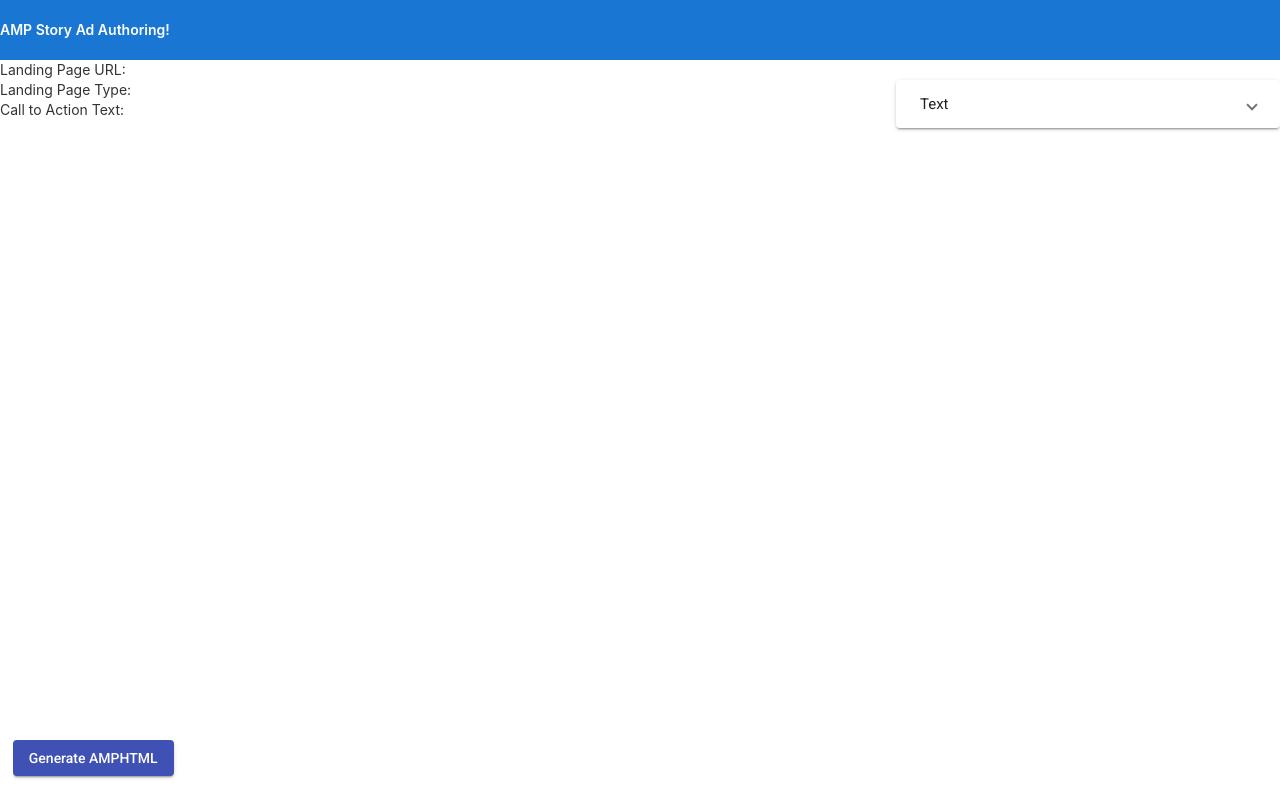
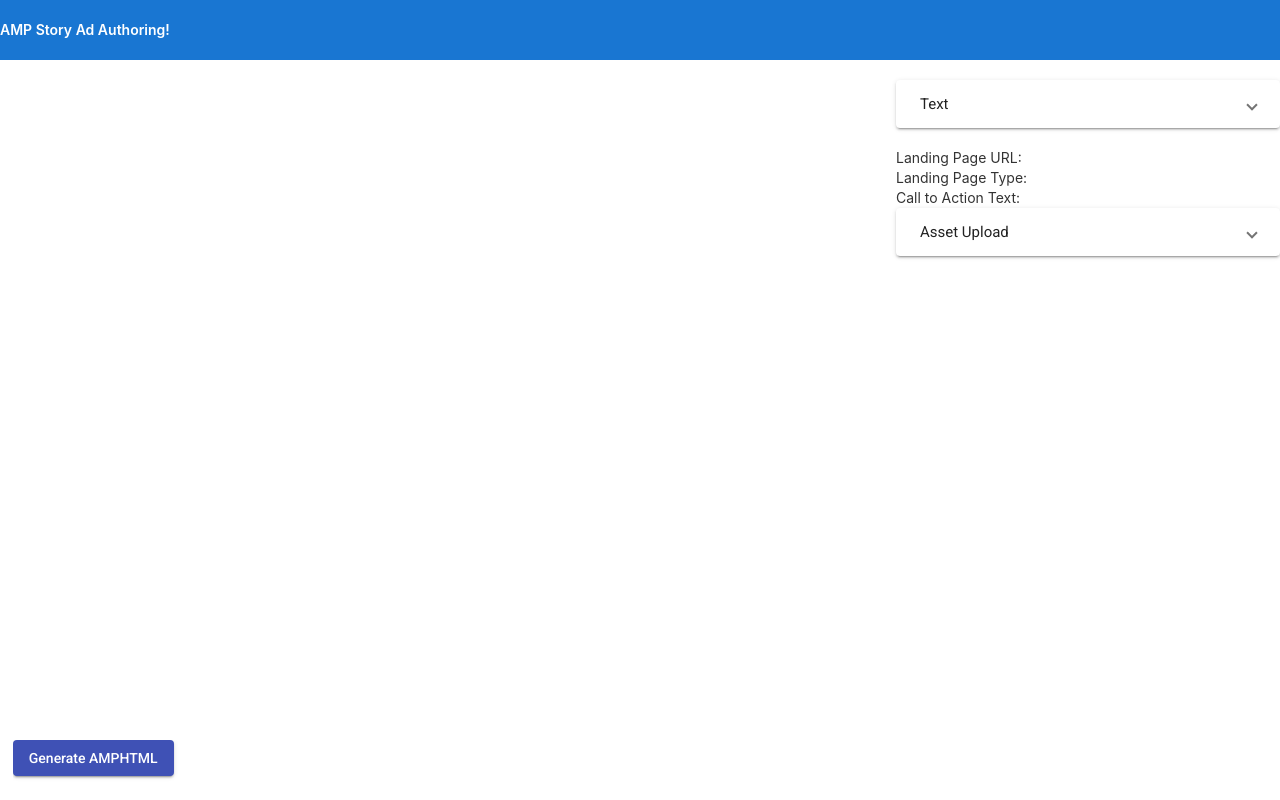
Before and after one commit to ryanfarrow/amp-story-ad-authoring-tool, an Angular app: page / in a window 1280 px wide. Built offline with nearby package versions, Linux system fonts and the light colour scheme.

Commit message:
created asset upload component

```diff
--- a/src/app/ad-authoring/ad-authoring.component.scss
+++ b/src/app/ad-authoring/ad-authoring.component.scss
@@ -7,8 +7,8 @@
     left: 1%;
 }
 
-div.ad-authoring {
-    width: 30%;
-    right: 0px;
-    position: absolute;
-}
+// div.ad-authoring {
+//     width: 30%;
+//     right: 0px;
+//     position: absolute;
+// }
--- a/src/app/app.component.html
+++ b/src/app/app.component.html
@@ -1,2 +1,5 @@
 <app-top-bar></app-top-bar>
-<app-ad-authoring></app-ad-authoring>
+<div class="inputs">
+    <app-ad-authoring></app-ad-authoring>
+    <app-asset-upload></app-asset-upload>
+</div>
--- a/src/app/app.component.scss
+++ b/src/app/app.component.scss
@@ -21,3 +21,9 @@
   font-family: -apple-system, BlinkMacSystemFont, "Segoe UI", Roboto, Helvetica, Arial, sans-serif, "Apple Color Emoji", "Segoe UI Emoji", "Segoe UI Symbol";
   font-size: 14px;
 }
+div.inputs {
+  width: 30%;
+  right: 0px;
+  display: block;
+  position: absolute;
+}
--- a/src/app/app.module.ts
+++ b/src/app/app.module.ts
@@ -30,9 +30,10 @@ import { AdAuthoringComponent } from './ad-authoring/ad-authoring.component';
 import { AdAuthoringService } from './ad-authoring/ad-authoring.service';
 import { TopBarComponent } from './top-bar/top-bar.component';
 import { BrowserAnimationsModule } from '@angular/platform-browser/animations';
+import { AssetUploadComponent } from './asset-upload/asset-upload.component';
 
 @NgModule({
-  declarations: [AppComponent, AdAuthoringComponent, TopBarComponent],
+  declarations: [AppComponent, AdAuthoringComponent, TopBarComponent, AssetUploadComponent],
   imports: [BrowserModule, FormsModule, BrowserAnimationsModule, MatInputModule, MatFormFieldModule, MatSelectModule, CommonModule, MatExpansionModule, MatButtonModule],
   exports: [MatInputModule, MatFormFieldModule, MatSelectModule],
   providers: [AdAuthoringService],
--- /dev/null
+++ b/src/app/asset-upload/asset-upload.component.html
@@ -0,0 +1,10 @@
+<div class="asset-upload">
+    <mat-expansion-panel>
+        <mat-expansion-panel-header>
+            <mat-panel-title>
+                Asset Upload
+            </mat-panel-title>
+        </mat-expansion-panel-header>
+        <p>Upload image</p>
+    </mat-expansion-panel>
+</div>
--- /dev/null
+++ b/src/app/asset-upload/asset-upload.component.scss
@@ -0,0 +1,5 @@
+// div.asset-upload {
+//     width: 30%;
+//     right: 0px;
+//     position: absolute;
+// }
```
Also changed, not shown: src/app/asset-upload/asset-upload.component.ts (added, +12 -0 lines), 1 other file (tests, documents, lock files or other folders).
